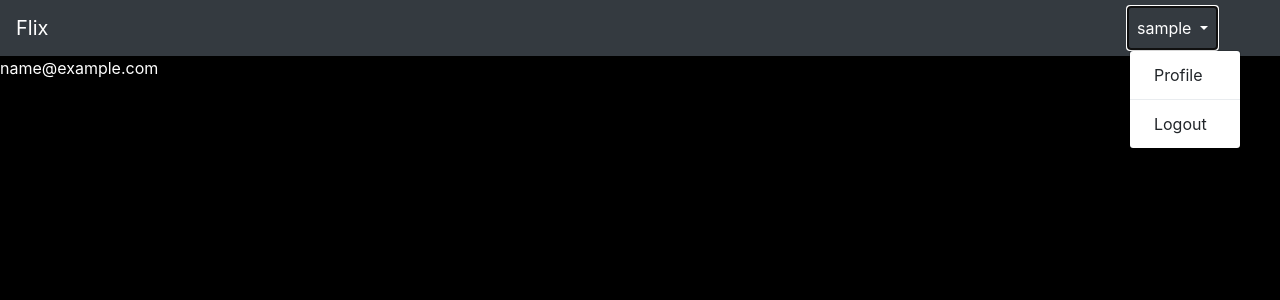
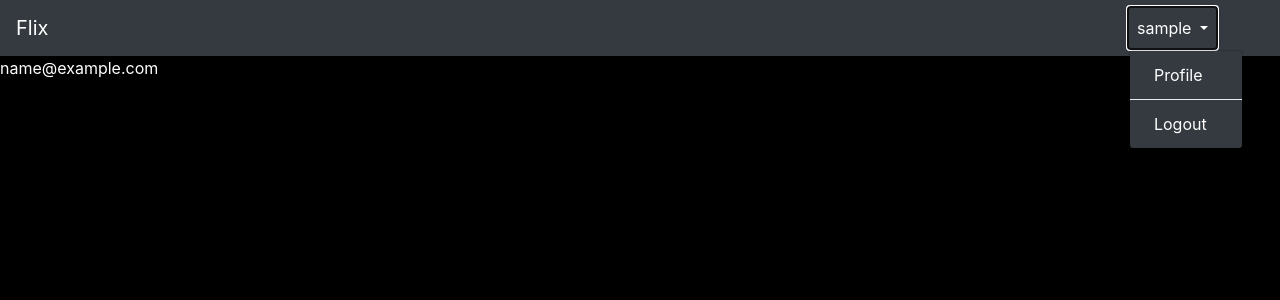
Before and after one commit to gazzamc/Flix, a Django app: page /accounts/profile/ in a window 1280 px wide, after a click that opens the changed part. Shown: the top 300 px of the page. Run offline with Django 3.2, Linux system fonts and the light colour scheme; the visitor is signed in with stand-in values (Sample User, id 1); data comes from the database, SQL or seed files in the repository; some libraries are stand-ins or nearby versions.

Commit message:
Styled the navbar to be more inline with the rest of the site.

```diff
--- a/static/css/style.css
+++ b/static/css/style.css
@@ -5,9 +5,24 @@ body{
 
 /*  Nav */
 /* Fix dropdown going off screen */
-.dropdown-menu{
+.dropdown-menu,
+.dropdown-menu a,
+.dropdown-menu a:link,
+.dropdown-menu a:hover,
+.dropdown-menu a:focus{
     min-width: 7rem;
+    background-color: #343a40;
 }
+
+.dropdown-item,
+.dropdown-item:hover{
+    color: #fff;
+}
+
+/* .navbar-nav > li > .dropdown-menu a:link,
+.navbar-nav > li > .dropdown-menu a:hover {
+    background-color: #343a40;
+} */
 
 /* jumbotron */
 #jumboVid{
@@ -53,7 +68,7 @@ body{
 .jumbotron .btn.btn-primary.btn-lg{
     position: absolute;
     left: 10%;
-    bottom: 13%;
+    bottom: 30%;
 }
 
 #featured-top{
```
